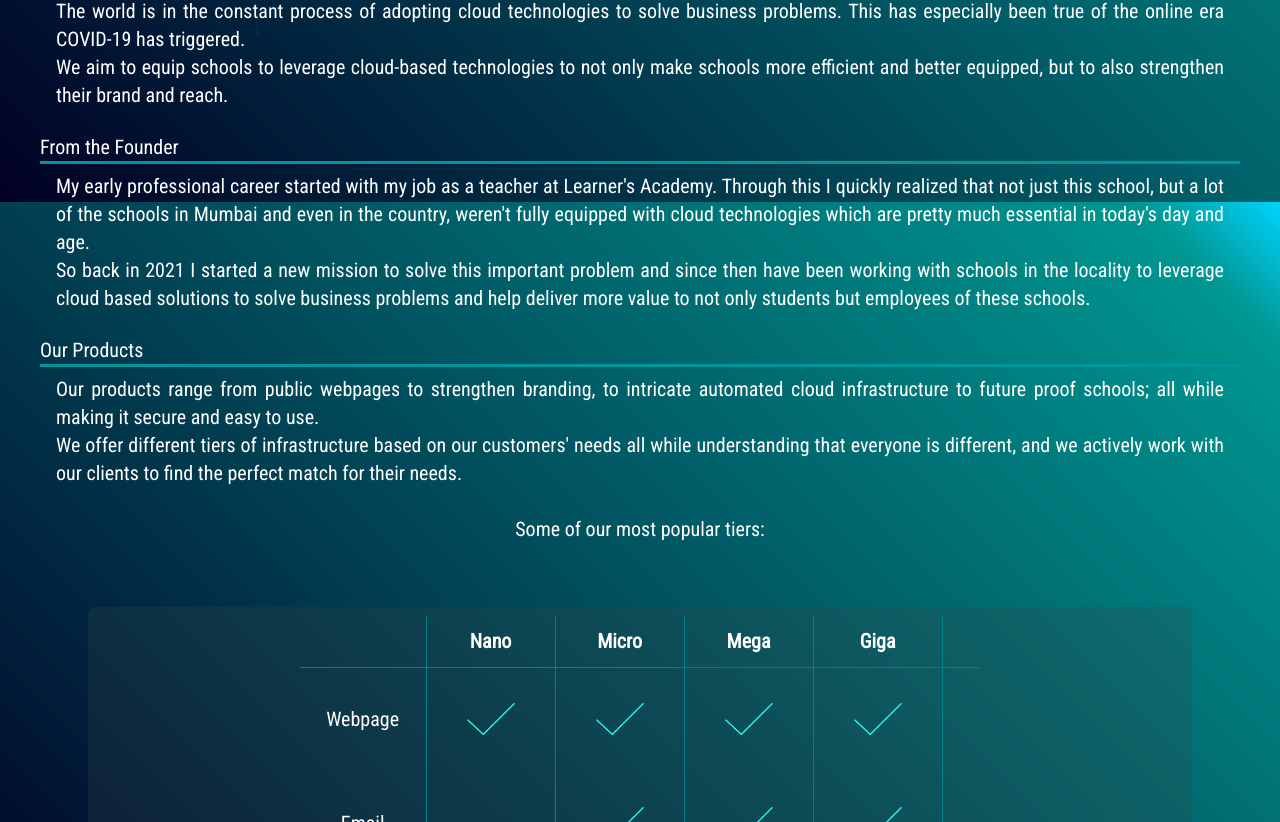
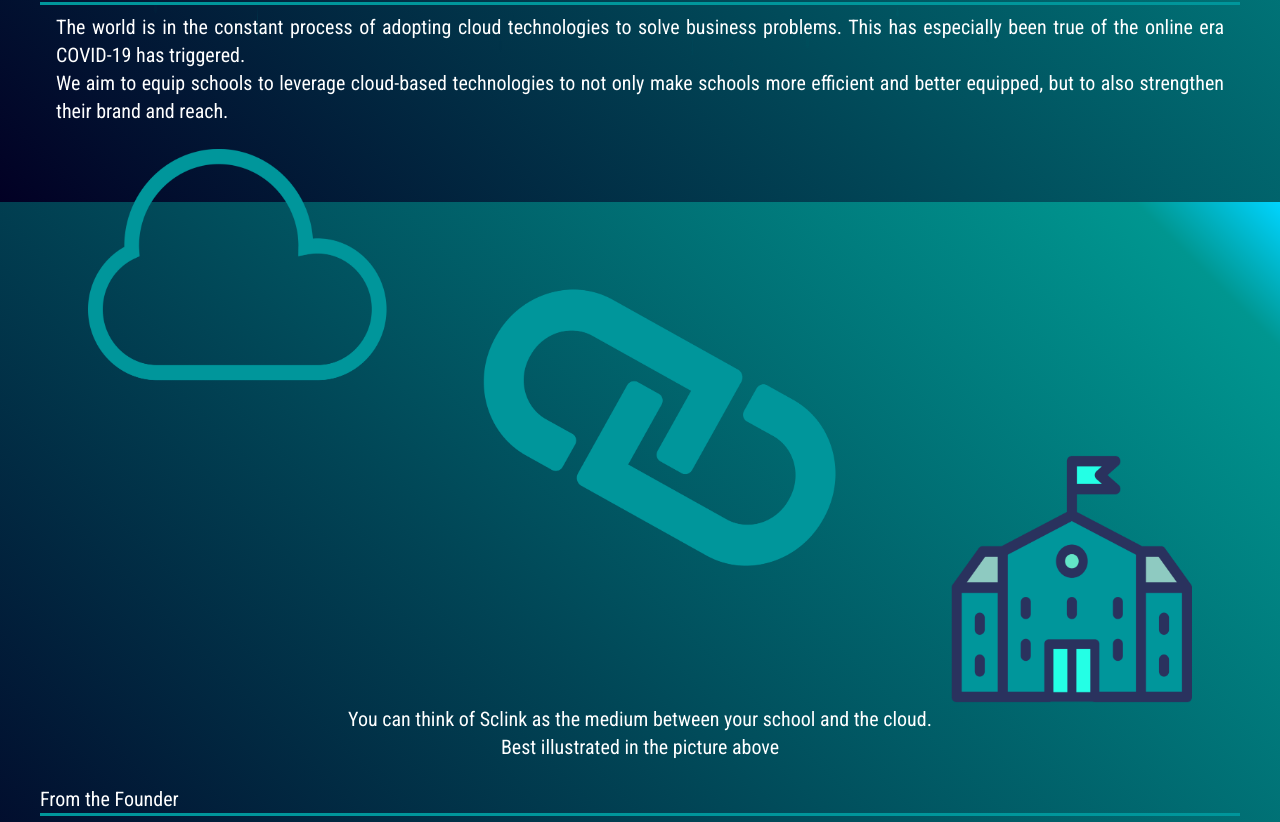
Before and after one commit to kashsomani/sclink-cloud, a Svelte app in the folder client/: page / in a window 1280 px wide. Shown: the part 598-1420 px from the top of the page. Built offline with nearby package versions, Linux system fonts and the light colour scheme.

Commit message:
minor changes

```diff
--- a/client/src/components/Details/detailsInformation.js
+++ b/client/src/components/Details/detailsInformation.js
@@ -9,6 +9,12 @@ export const detailsInformation = [
        We aim to equip schools to leverage cloud-based technologies
       to not only make schools more efficient and better equipped, but to also
       strengthen their brand and reach.`,
+      illustration:true,
+      illustrationText:`
+      You can think of Sclink as the medium between your school and the cloud.
+      <br>
+      Best illustrated in the picture above
+      `
   },
   {
     heading: 'From the Founder',
@@ -20,8 +26,8 @@ export const detailsInformation = [
       <br>
        So back in 2021 I started a new mission to solve this important problem and since
        then have been working with schools in the locality to leverage cloud based solutions
-       to solve business problems and help deliver more value to not only students but employees
-       of these schools.
+       to solve business problems and help deliver more value to not only the students but also the
+       employees of these schools.
        `,
   },
   {
--- a/client/src/components/Details/index.svelte
+++ b/client/src/components/Details/index.svelte
@@ -5,7 +5,10 @@
 
 <style lang="postcss" scoped>
   .detail-text {
-    @apply  mx-8 mb-6;
+    @apply mx-8 mb-6;
+  }
+  .detail{
+    @apply my-4;
   }
   #container {
     @apply mx-0 sm:text-xl pb-2 text-justify px-6;
@@ -14,10 +17,14 @@
     border-bottom: 3px solid #00969b;
     @apply mx-4 mb-2;
   }
+  img {
+    @apply px-16;
+  }
 </style>
 
 <div id="container">
   {#each detailsInformation as detail}
+    <div class="detail">
       <div class="heading">
         <h2>
           {@html detail.heading}
@@ -26,8 +33,16 @@
       <div class="detail-text">
         {@html detail.text}
       </div>
+      {#if detail.illustration}
+        <div>
+          <img src="./linking-illustration.png" alt="" />
+
+        </div>
+        <div class="detail-text text-center">{@html detail.illustrationText}</div>
+      {/if}
       {#if detail.table}
-    <Table/>
+        <Table />
       {/if}
+    </div>
   {/each}
 </div>
```
Also changed, not shown: client/public/linking-illustration.png (added). Lines whose indentation alone changed are shown as unchanged.
